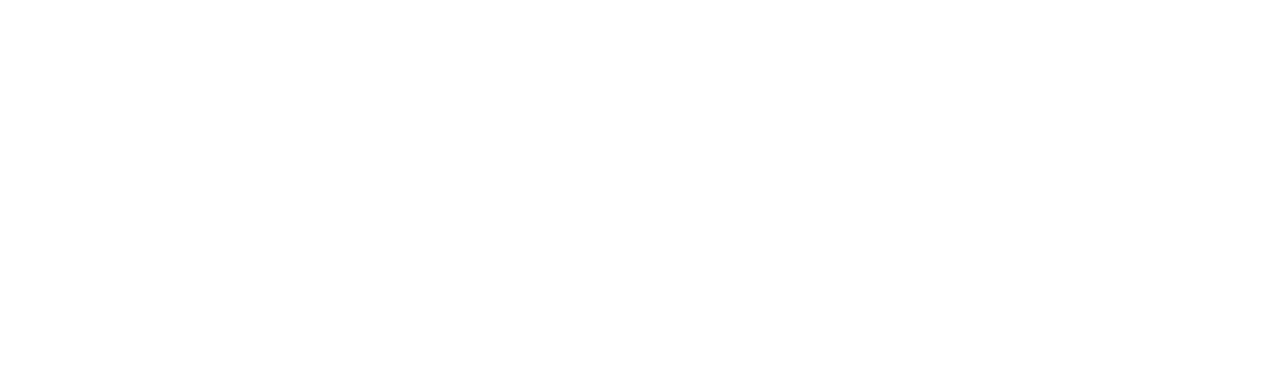
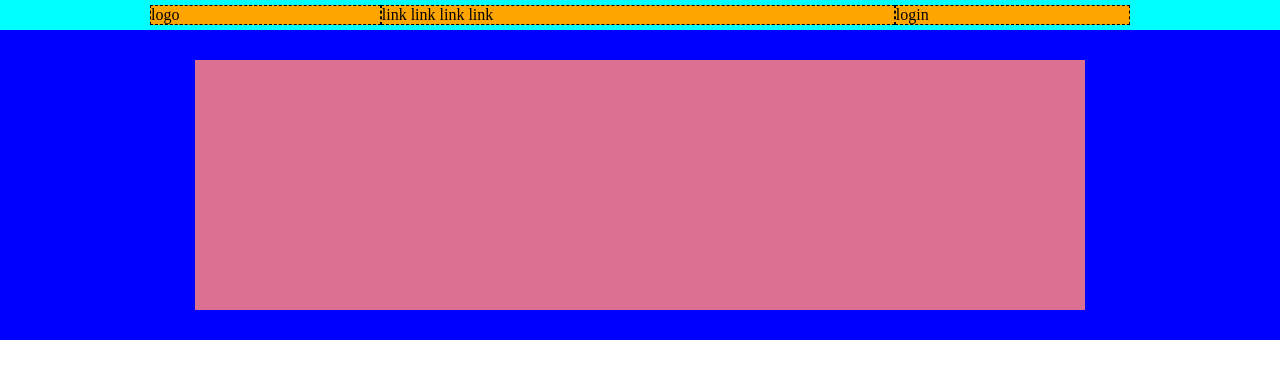
Before and after one commit to ElisaIanda/htmlcss-struttura-discord, a plain HTML site: page index.html in a window 1280 px wide. Drawn offline with Linux system fonts and the light colour scheme.

Commit message:
Aggiunto sezione header con nav e intestazione

```diff
--- a/css/style.css
+++ b/css/style.css
@@ -3,3 +3,45 @@
     padding: 0;
     box-sizing: border-box;
 }
+
+header{
+    background-color: aqua;
+}
+.flex{
+    display: flex;
+}
+
+.container{
+    width: 100%;
+    max-width: 980px;
+    margin: auto;
+    padding: 5px 0;
+}
+
+.logo{
+    flex-grow: 1;
+    border: 1px dashed black;
+    background-color: orange;
+}
+
+.link{
+    flex-grow: 2;
+    border: 1px dashed black;
+    background-color: orange;
+}
+
+.login{
+    flex-grow: 1;
+    border: 1px dashed black;
+    background-color: orange;
+}
+
+section{
+    background-color: blue;
+}
+
+.first-section{
+    margin: 25px 45px;
+    background-color: palevioletred;
+    height: 250px;
+}
--- a/index.html
+++ b/index.html
@@ -4,9 +4,34 @@
     <meta charset="UTF-8">
     <meta http-equiv="X-UA-Compatible" content="IE=edge">
     <meta name="viewport" content="width=device-width, initial-scale=1.0">
+    <link rel="stylesheet" href="css/style.css">
     <title>Document</title>
 </head>
 <body>
+    <header>
+        <nav>
+            <div class="flex container">
+                <span class="logo">logo</span>
+                <span class="link">link link link link</span>
+                <span class="login">login</span>
+            </div>
+        </nav>
+
+        <section>
+            <div class="container">
+                <div class="first-section"></div>
+            </div>
+        </section>
+
+    </header>
+
+    <main>
+
+    </main>
+
+    <footer>
+
+    </footer>
 
 </body>
 </html>
```
